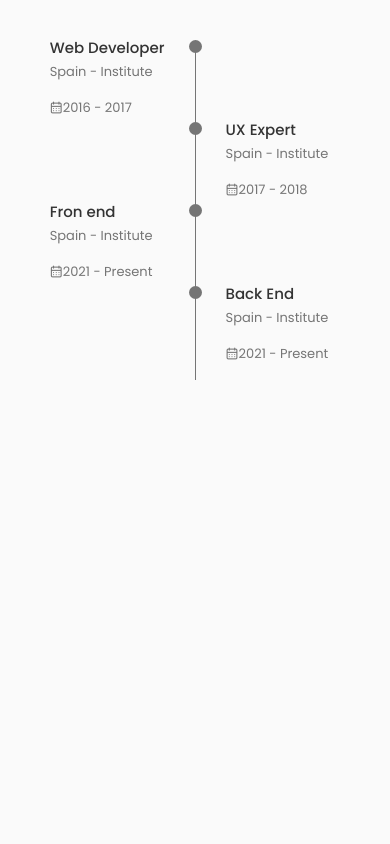
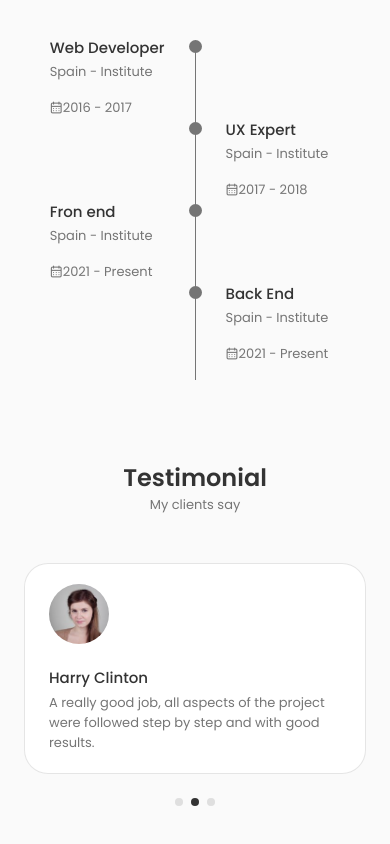
Before and after one commit to HenrikHovhannisyan/portfolio, a React (Create React App) app: page / in a window 390 px wide. Shown: the part 3076-3920 px from the top of the page. Before the commit the page ends 3552 px from the top, so only its background shows below. Built offline with nearby package versions, Linux system fonts and the light colour scheme.

Commit message:
Add Testimonials component

```diff
--- a/package.json
+++ b/package.json
@@ -9,6 +9,7 @@
     "react": "^18.2.0",
     "react-dom": "^18.2.0",
     "react-scripts": "5.0.1",
+    "swiper": "^8.4.6",
     "web-vitals": "^2.1.4"
   },
   "scripts": {
--- a/src/App.js
+++ b/src/App.js
@@ -6,6 +6,7 @@ import About from "./components/about/About";
 import Skills from "./components/skills/Skills";
 import Services from "./components/services/Services";
 import Qualification from "./components/qualification/Qualification";
+import Testimonials from "./components/testimonials/Testimonials";
 
 function App() {
   return (
@@ -18,6 +19,7 @@ function App() {
         <Skills />
         <Services />
         <Qualification />
+        <Testimonials />
       </main>
     </>
   );
--- /dev/null
+++ b/src/components/testimonials/Data.jsx
@@ -0,0 +1,27 @@
+import Image1 from '../../assets/testimonial1.png';
+import Image2 from '../../assets/testimonial2.png';
+import Image3 from '../../assets/testimonial3.png';
+
+export const Data = [
+    {
+      id: 1,
+      image: Image1,
+      title: "Jhon Doe",
+      description:
+        "A really good job, all aspects of the project were followed step by step and with good results.",
+    },
+    {
+      id: 2,
+      image: Image2,
+      title: "Harry Clinton",
+      description:
+        "A really good job, all aspects of the project were followed step by step and with good results.",
+    },
+    {
+      id: 3,
+      image: Image3,
+      title: "Sara Cill",
+      description:
+        "A really good job, all aspects of the project were followed step by step and with good results.",
+    },
+  ];
--- /dev/null
+++ b/src/components/testimonials/Testimonials.jsx
@@ -0,0 +1,57 @@
+import React from "react";
+import { Data } from "./Data";
+import { Swiper, SwiperSlide } from "swiper/react";
+import { Autoplay, Pagination } from "swiper";
+import "./testimonials.css";
+import "swiper/css";
+import "swiper/css/pagination";
+
+const Testimonials = () => {
+  return (
+    <section className="testimonial container section">
+      <h2 className="section__title">Testimonial</h2>
+      <span className="section__subtitle">My clients say</span>
+
+      <Swiper
+        className="testimonial__container"
+        loop={true}
+        grabCursor={true}
+        spaceBetween={24}
+        autoplay={{
+          delay: 3000,
+          disableOnInteraction: false,
+        }}
+        pagination={{
+          clickable: true,
+        }}
+        breakpoints={{
+          576: {
+            slidesPerView: 2,
+          },
+          768: {
+            slidesPerView: 2,
+            spaceBetween: 48,
+          },
+        }}
+        modules={[Autoplay, Pagination]}
+      >
+        {Data.map(({ id, image, title, description }) => {
+          return (
+            <SwiperSlide className="testimonial__card" key={id}>
+              <img
+                src={image}
+                alt="Testimonial img"
+                className="testimonial__img"
+              />
+
+              <h3 className="testimonial__name">{title}</h3>
+              <p className="testimonial__description">{description}</p>
+            </SwiperSlide>
+          );
+        })}
+      </Swiper>
+    </section>
+  );
+};
+
+export default Testimonials;
--- /dev/null
+++ b/src/components/testimonials/testimonials.css
@@ -0,0 +1,48 @@
+.testimonial__container {
+    width: 750px;
+}
+
+.testimonial__card {
+    background-color: var(--container-color);
+    border: 1px solid rgba(0, 0, 0, 0.1);
+    padding: 1.5rem 2rem;
+    border-radius: 1.5rem;
+    margin-bottom: var(--mb-3);
+}
+
+.testimonial__img {
+    width: 60px;
+    border-radius: 3rem;
+    margin-bottom: var(--mb-1);
+}
+
+.testimonial__name {
+    font-size: var(--normal-font-size);
+    font-weight: var(--font-medium);
+    margin-bottom: var(--mb-0-25);
+}
+
+.testimonial__description {
+    font-size: var(--small-font-size);
+}
+
+/* Swiper Class */
+.swiper-pagination-bullet {
+    background-color: var(--text-color) !important;
+}
+
+.swiper-pagination-bullet-active {
+    background-color: var(--title-color) !important;
+}
+
+/*=============== BREAKPOINTS ===============*/
+/* For large devices */
+@media screen and (max-width: 992px) {
+    .testimonial__container {
+        width: initial;
+    }
+
+    .testimonial__card {
+        padding: 1.25rem 1.5rem;
+    }
+}
```
Also changed, not shown: 1 other file (tests, documents, lock files or other folders).
